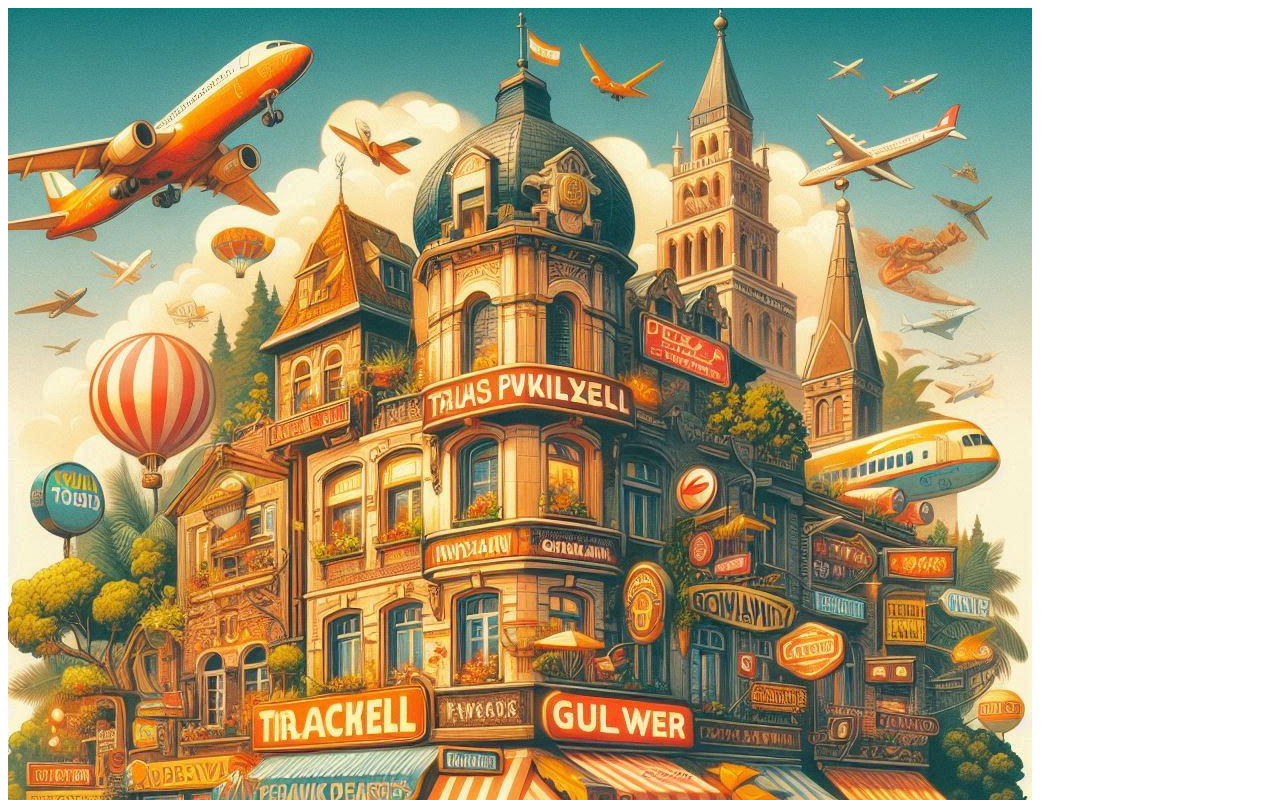
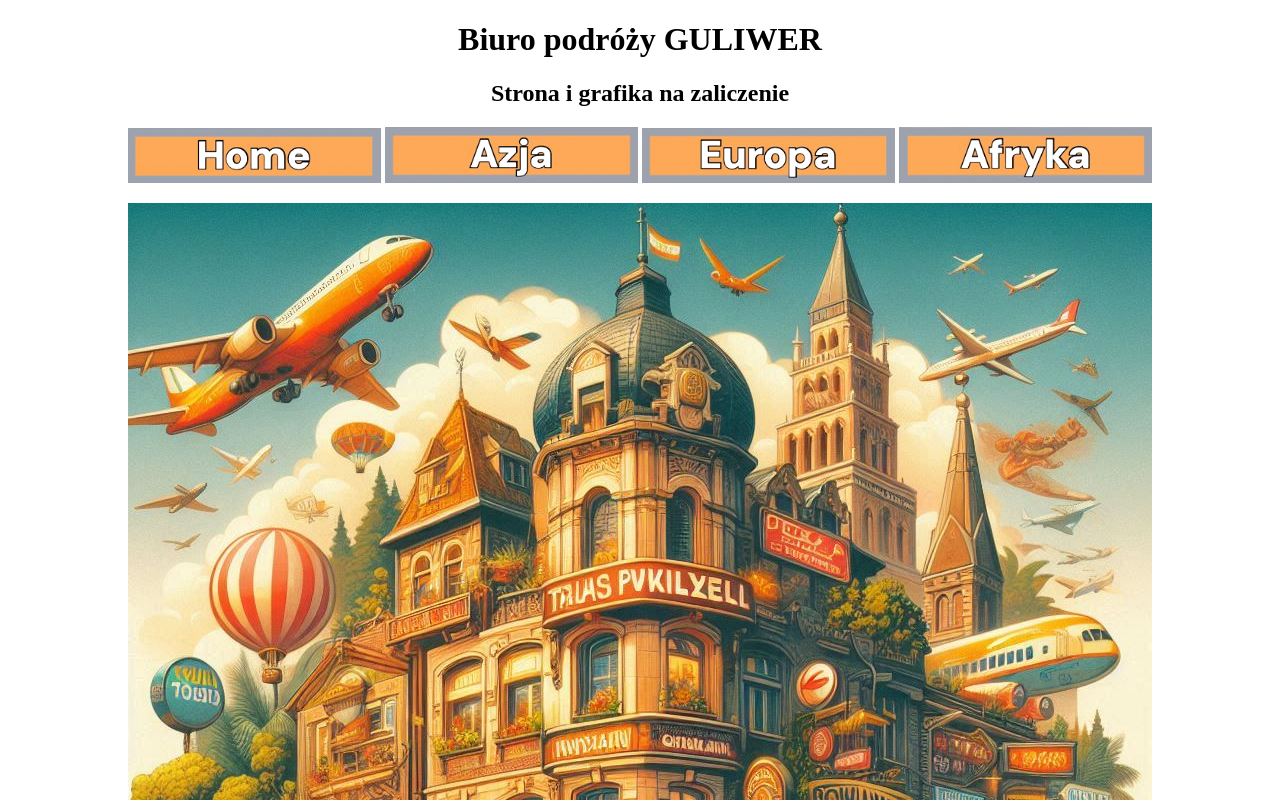
Before and after one commit to YurutsAliaksandr/projekt-graficzny, a plain HTML site: page index.html in a window 1280 px wide. Shown: the top 800 px of the page. Drawn offline with Linux system fonts and the light colour scheme.

Commit message:
Update index.html

```diff
--- a/index.html
+++ b/index.html
@@ -3,8 +3,35 @@
 <head>
 <meta charset="utf8" />
 <title>biuro podróży GULIWER</title>
+<center>
+    <h1>Biuro podróży GULIWER</h1>
+    <p>
+    <h2>Strona i grafika na zaliczenie</h2>
+    </p>
+ <center>
+    <nav class="top-menu">
+        <href="#"><img src="img/home.png" width=20% height=20% alt="home button"/></a>
+        <href="#"><img src="img/azja.png" width=20% height=20% alt="azja button"/></a>
+        <href="#"><img src="img/europa.png" width=20% height=20% alt="europa button"/></a>
+        <href="#"><img src="img/afryka.png" width=20% height=20% alt="afryka button"/></a>
+   </nav>
+</p>
+
+
 </head>
+
 <body>
-<img src="projekt-graficzny/img/biuro podróży GULIWER_p1.jpg" alt="biuro podróży GULIWER_mine_picture"/>
+    <center>
+
+    <img
+    class="background"
+    src="img/biuro podróży GULIWER_p1.jpg" alt="biuro podróży GULIWER_maine_picture"/>
+    <p>
+        <h3>Yuruts Aliaksandr</h3>
+        <h3>INF03-2024</h3>
+    </center>
+    </p>
+
+
 </body>
 </html>
```
